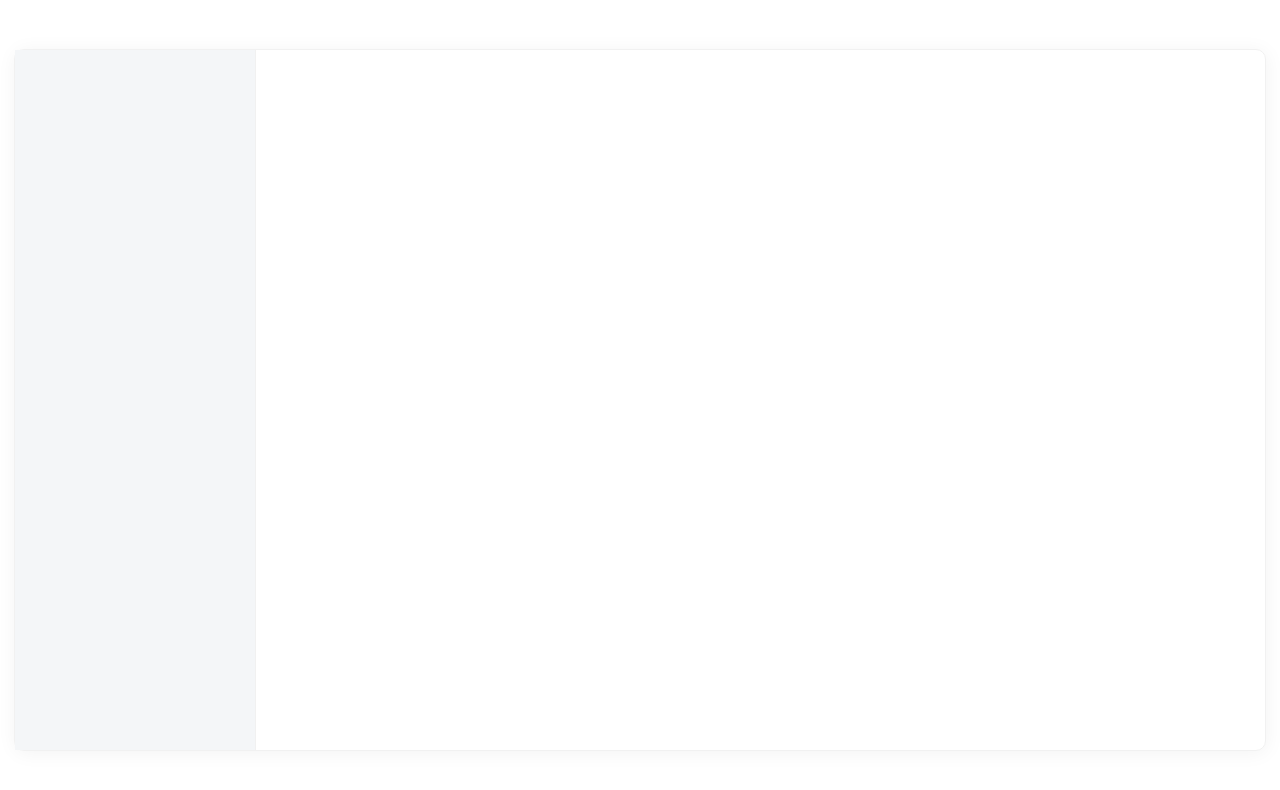
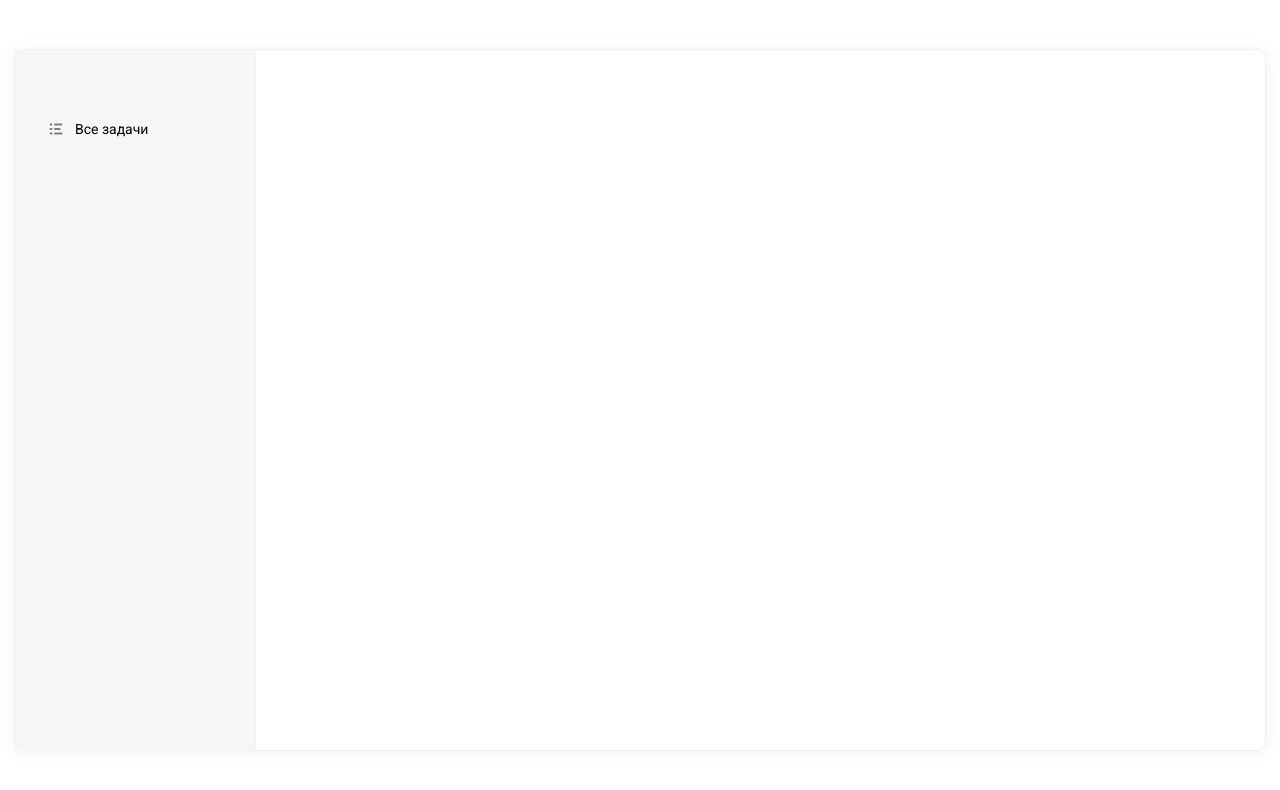
Before and after one commit to sheyhmansur/todo-react, a React (Create React App) app: page / in a window 1280 px wide. Shown: the top 790 px of the page. Built offline with nearby package versions, Linux system fonts and the light colour scheme.

Commit message:
added changes

```diff
--- a/src/App.js
+++ b/src/App.js
@@ -4,7 +4,25 @@
   return (
     <div className="todo">
       <div className="todo__sidebar">
-        <ul className="todo__list"></ul>
+        <ul className="todo__list">
+          <li>
+            <i>
+              <svg
+                width="18"
+                height="18"
+                viewBox="0 0 18 18"
+                fill="none"
+                xmlns="http://www.w3.org/2000/svg"
+              >
+                <path
+                  d="M12.96 8.10001H7.74001C7.24321 8.10001 7.20001 8.50231 7.20001 9.00001C7.20001 9.49771 7.24321 9.90001 7.74001 9.90001H12.96C13.4568 9.90001 13.5 9.49771 13.5 9.00001C13.5 8.50231 13.4568 8.10001 12.96 8.10001V8.10001ZM14.76 12.6H7.74001C7.24321 12.6 7.20001 13.0023 7.20001 13.5C7.20001 13.9977 7.24321 14.4 7.74001 14.4H14.76C15.2568 14.4 15.3 13.9977 15.3 13.5C15.3 13.0023 15.2568 12.6 14.76 12.6ZM7.74001 5.40001H14.76C15.2568 5.40001 15.3 4.99771 15.3 4.50001C15.3 4.00231 15.2568 3.60001 14.76 3.60001H7.74001C7.24321 3.60001 7.20001 4.00231 7.20001 4.50001C7.20001 4.99771 7.24321 5.40001 7.74001 5.40001ZM4.86001 8.10001H3.24001C2.74321 8.10001 2.70001 8.50231 2.70001 9.00001C2.70001 9.49771 2.74321 9.90001 3.24001 9.90001H4.86001C5.35681 9.90001 5.40001 9.49771 5.40001 9.00001C5.40001 8.50231 5.35681 8.10001 4.86001 8.10001ZM4.86001 12.6H3.24001C2.74321 12.6 2.70001 13.0023 2.70001 13.5C2.70001 13.9977 2.74321 14.4 3.24001 14.4H4.86001C5.35681 14.4 5.40001 13.9977 5.40001 13.5C5.40001 13.0023 5.35681 12.6 4.86001 12.6ZM4.86001 3.60001H3.24001C2.74321 3.60001 2.70001 4.00231 2.70001 4.50001C2.70001 4.99771 2.74321 5.40001 3.24001 5.40001H4.86001C5.35681 5.40001 5.40001 4.99771 5.40001 4.50001C5.40001 4.00231 5.35681 3.60001 4.86001 3.60001Z"
+                  fill="black"
+                />
+              </svg>
+            </i>
+            <span>Все задачи</span>
+          </li>
+        </ul>
       </div>
       <div className="todo__tasks"></div>
     </div>
--- a/src/index.scss
+++ b/src/index.scss
@@ -33,6 +33,30 @@
     flex: 1;
     padding: 60px;
     overflow: auto;
+  }
+
+  &__list {
+    li {
+      display: flex;
+      align-items: center;
+      cursor: pointer;
+      padding: 10px 12px;
+
+      &.active {
+        background: #ffffff;
+        box-shadow: 0px 2px 10px rgba(0, 0, 0, 0.05);
+        border-radius: 4px;
+      }
+    }
+    i {
+      display: inline-flex;
+      margin-right: 10px;
+      svg {
+        path {
+          fill: #7c7c7c;
+        }
+      }
+    }
   }
 }
 
```
